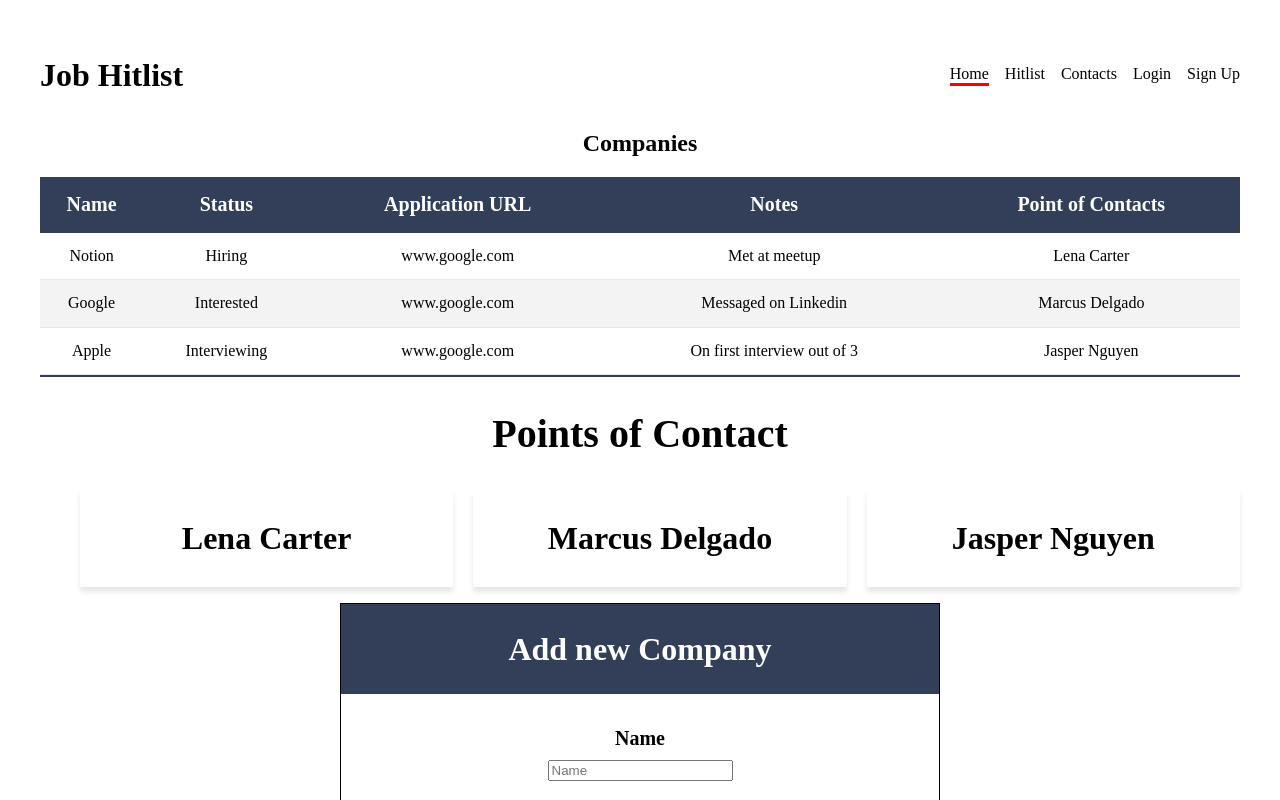
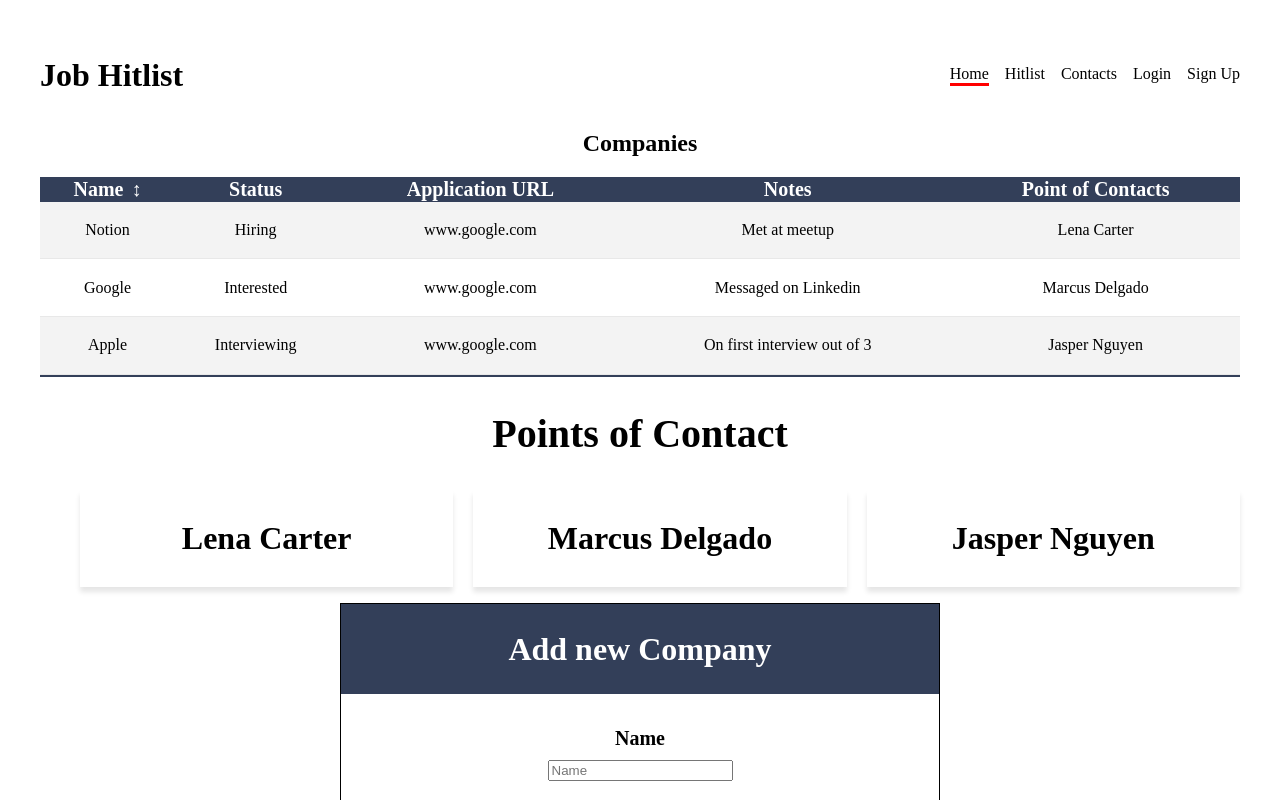
Before and after one commit to Resilient-Labs/Sprint3-HitlistCohort, a React (Vite) app in the folder frontend/: page / in a window 1280 px wide. Shown: the top 800 px of the page. Built offline with nearby package versions, Linux system fonts and the light colour scheme.

Commit message:
25 users sort companies alphabetically (#51)
* sorting column component

* modified column header to sort

```diff
--- a/frontend/src/components/CompanyList.jsx
+++ b/frontend/src/components/CompanyList.jsx
@@ -1,19 +1,41 @@
+import React, { useState, useEffect } from "react";
+import SortColumn from "./SortColumn";
 import './CompanyList.css'
 
 const CompanyList = ({ data }) => {
+    const [sortedData, setSortedData] = useState([...data]);
+
+    useEffect(() => {
+        setSortedData([...data]);
+    }, [data]);
+
+    const handleSort = (columnKey, order) => {
+        const sorted = [...data].sort((a,b) => {
+            let valueA = a[columnKey]?.toLowerCase() || "";
+            let valueB = b[columnKey]?.toLowerCase() || "";
+            return order === "asc" ? valueA.localeCompare(valueB) : valueB.localeCompare(valueA);
+        });
+
+    setSortedData(sorted);
+    };
+
     return (
         <div>
             <h2>Companies</h2>
             <table>
-                <tbody>
+                <thead>
                     <tr className="header-row">
-                        <th>Name</th>
+                        <th>
+                            <SortColumn label="Name" columnKey="name" onSortChange={handleSort}></SortColumn>
+                        </th>
                         <th>Status</th>
                         <th>Application URL</th>
                         <th>Notes</th>
                         <th>Point of Contacts</th>
                     </tr>
-                    {data.map((company, index) => (
+                </thead>
+                <tbody>
+                    {sortedData.map((company, index) => (
                         <tr key={index} className="data-rows">
                             <td>{company.name}</td>
                             <td>{company.status}</td>
--- /dev/null
+++ b/frontend/src/components/SortColumn.css
@@ -0,0 +1,17 @@
+.sortable-header {
+    font-weight: bold;
+    cursor: pointer;
+    display: inline-flex;
+    align-items: center;
+    gap: 5px;
+    font-size: inherit;
+    color: inherit;
+}
+
+.sortable-header:hover {
+    text-decoration: underline;
+}
+
+.sort-icon {
+    margin-left: 3px;
+}
--- /dev/null
+++ b/frontend/src/components/SortColumn.jsx
@@ -0,0 +1,23 @@
+import React, { useState } from 'react';
+import './SortColumn.css';
+
+const SortColumn = ({ columnKey, onSortChange, label }) => {
+    const [sortOrder, setSortOrder] = useState(null);
+
+    const toggleSortOrder = () => {
+        const newOrder = sortOrder === "asc" ? "desc" : "asc";
+        setSortOrder(newOrder);
+        onSortChange(columnKey, newOrder);
+    }
+
+    return (
+        <span className="sortable-header" onClick={toggleSortOrder}>
+            {label}
+            <span className="sort-icon">
+                {sortOrder === "asc" ? "🔼" : sortOrder === "desc" ? "🔽" : "↕"}
+            </span>
+        </span>
+    );
+};
+
+export default SortColumn;
```
